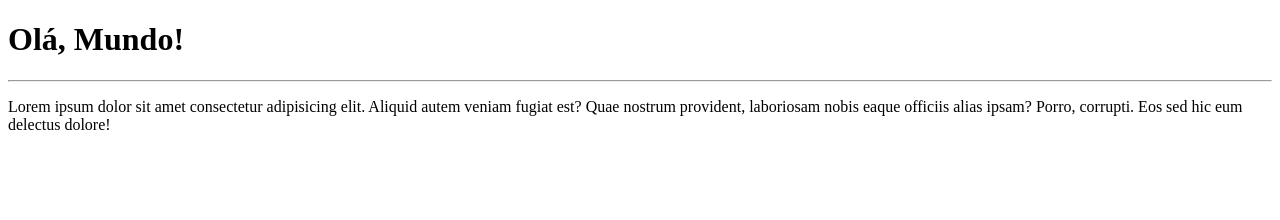
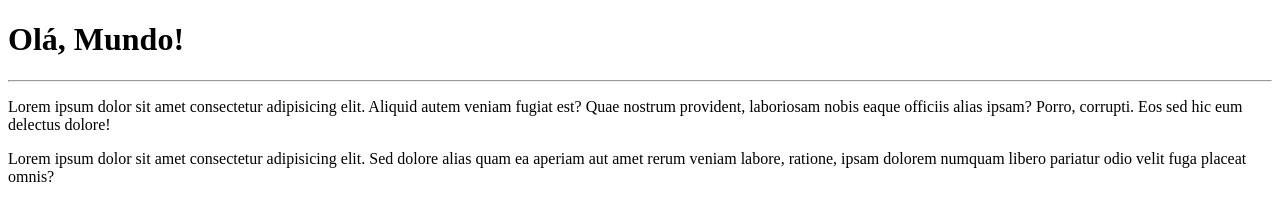
Before and after one commit to mariafcknt/ola-mundo, a plain HTML site: page site-exemplo/index.html in a window 1280 px wide. Drawn offline with Linux system fonts and the light colour scheme.

Commit message:
adição de parágrafo

```diff
--- a/site-exemplo/index.html
+++ b/site-exemplo/index.html
@@ -9,5 +9,6 @@
     <h1>Olá, Mundo!</h1>
     <hr>
     <p>Lorem ipsum dolor sit amet consectetur adipisicing elit. Aliquid autem veniam fugiat est? Quae nostrum provident, laboriosam nobis eaque officiis alias ipsam? Porro, corrupti. Eos sed hic eum delectus dolore!</p>
+    <p>Lorem ipsum dolor sit amet consectetur adipisicing elit. Sed dolore alias quam ea aperiam aut amet rerum veniam labore, ratione, ipsam dolorem numquam libero pariatur odio velit fuga placeat omnis?</p>
 </body>
 </html>
```
